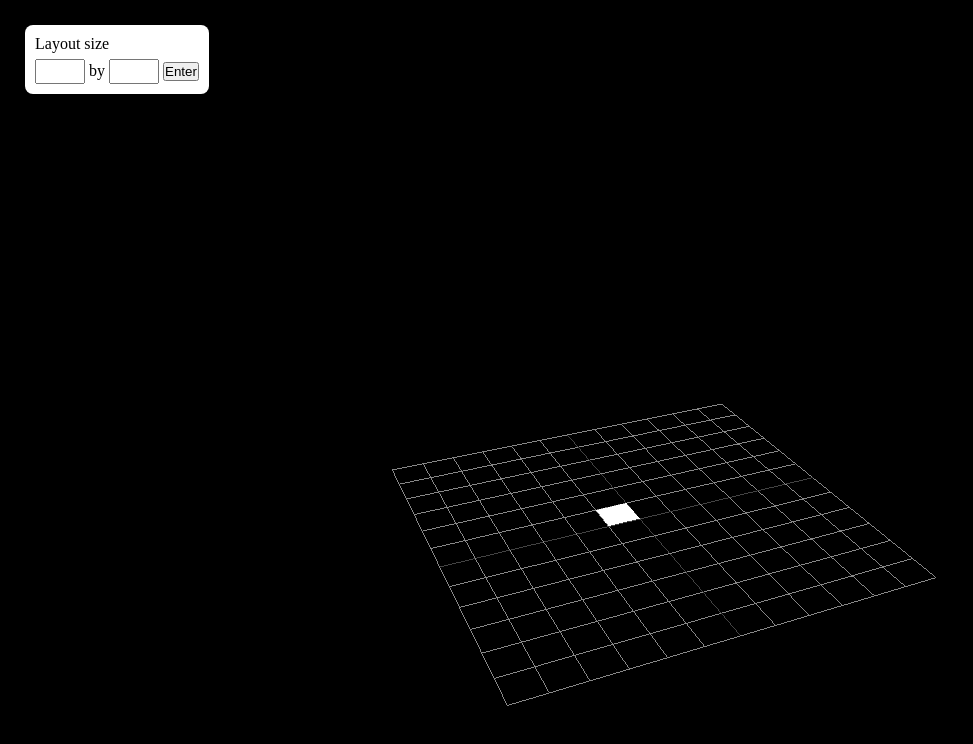
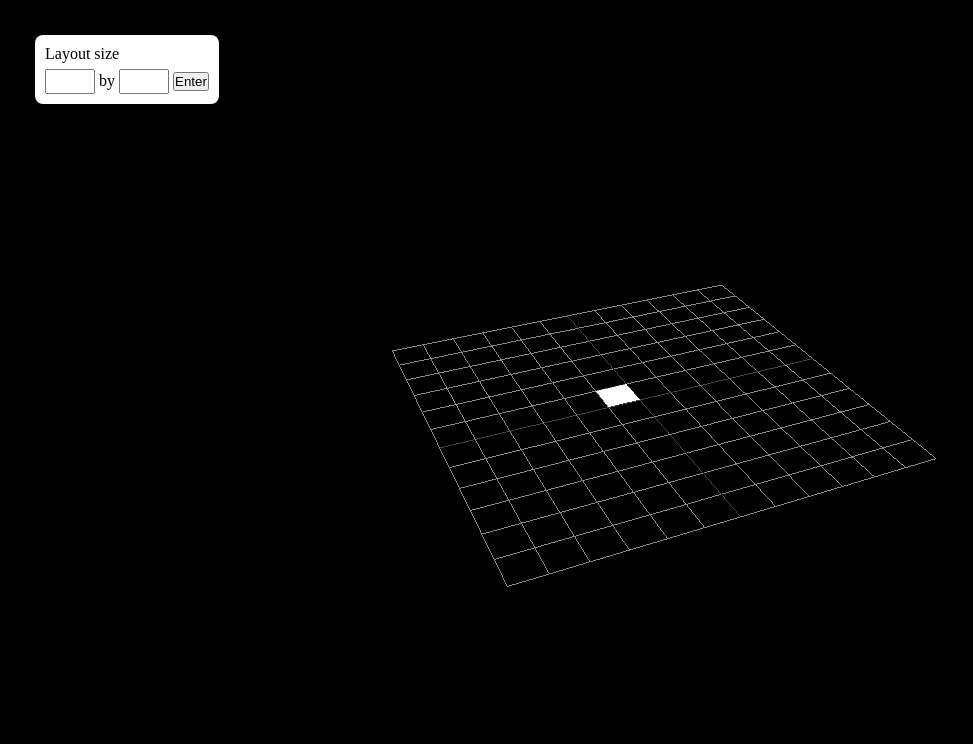
Before and after one commit to Thorlani/hall-trial, a website built with Vite: page index.html in a window 1280 px wide. Shown: the whole page, without its empty margins (0-973 px from the left). Built offline with nearby package versions, Linux system fonts and the light colour scheme.

Commit message:
fixed the mouse and ground positioning

```diff
--- a/main.js
+++ b/main.js
@@ -5,21 +5,21 @@ const renderer = new THREE.WebGLRenderer();
 renderer.setSize(window.innerWidth, window.innerHeight);
 document.body.appendChild(renderer.domElement);
 
-const width = document.getElementById("width");
-const length = document.getElementById("length");
-const btn = document.getElementById("btn");
+// const width = document.getElementById("width");
+// const length = document.getElementById("length");
+// const btn = document.getElementById("btn");
 
-let newWidth = 12;
-let newLength = 12;
+// let newWidth = 12;
+// let newLength = 12;
 
-function fun1() {
-  newWidth = width.value;
-  newLength = length.value;
+// function fun1() {
+//   newWidth = width.value;
+//   newLength = length.value;
 
-  console.log(newWidth, newLength);
-}
+//   console.log(newWidth, newLength);
+// }
 
-btn.addEventListener("click", fun1);
+// btn.addEventListener("click", fun1);
 
 const scene = new THREE.Scene();
 const camera = new THREE.PerspectiveCamera(
@@ -37,7 +37,7 @@ camera.position.set(10, 15, -22);
 orbit.update();
 
 const planeMesh = new THREE.Mesh(
-  new THREE.PlaneGeometry(newWidth, newLength),
+  new THREE.PlaneGeometry(12, 12),
   new THREE.MeshBasicMaterial({
     side: THREE.DoubleSide,
     visible: false,
@@ -47,7 +47,7 @@ planeMesh.rotateX(-Math.PI / 2);
 scene.add(planeMesh);
 planeMesh.name = "ground";
 
-const grid = new THREE.GridHelper(newWidth, newWidth);
+const grid = new THREE.GridHelper(12, 12);
 scene.add(grid);
 
 const highlightMesh = new THREE.Mesh(
--- a/style.css
+++ b/style.css
@@ -10,6 +10,9 @@ body {
 }
 
 form {
+  position: absolute;
+  top: 10px;
+  left: 10px;
   width: fit-content;
   height: fit-content;
   background-color: #fff;
```
